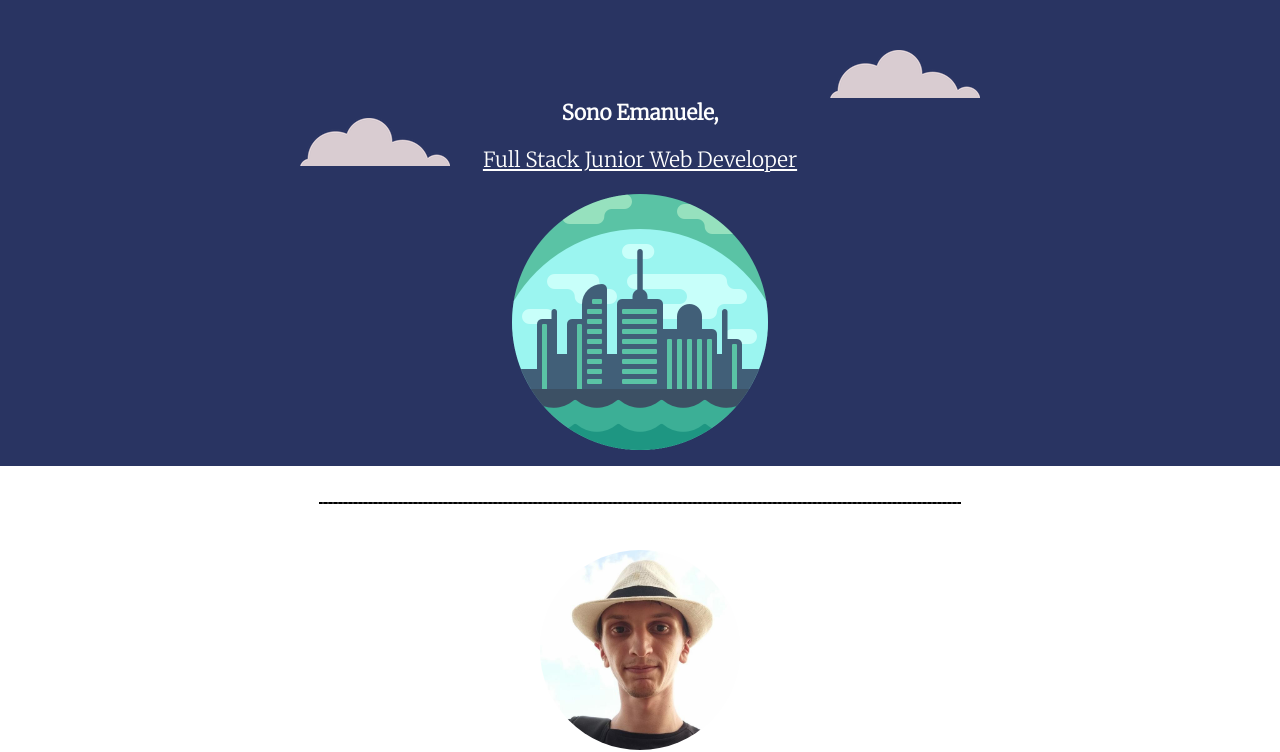
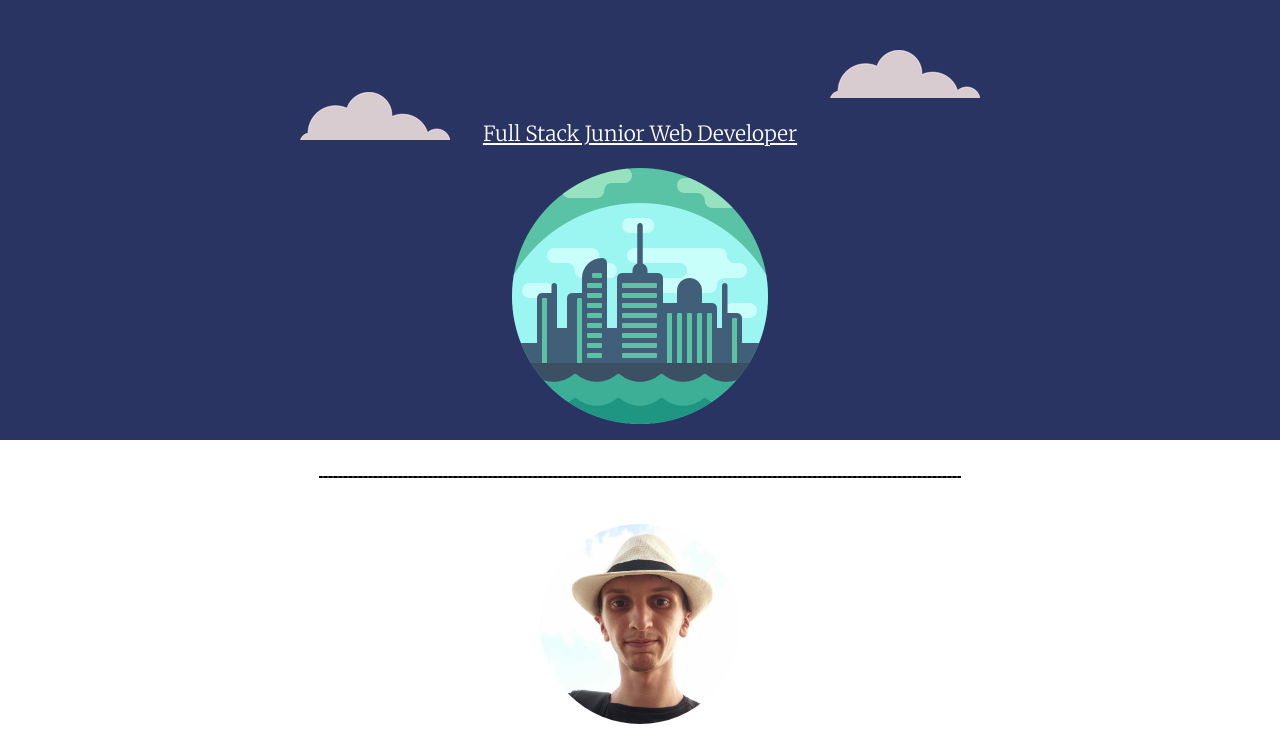
Before and after one commit to EmanueleZii/Template_Personal_Site_Portfolio, a plain HTML site: page index.html in a window 1280 px wide. Shown: the top 752 px of the page. Drawn offline with Linux system fonts and the light colour scheme.

Commit message:
Update index.html

```diff
--- a/index.html
+++ b/index.html
@@ -15,7 +15,7 @@
 
   <div class="top-container">
     <img class="top-cloud" src="img/cloud.png" alt="cloud-img">
-    <h1 class="title">Sono Emanuele,</h1>
+    <h1 class="title"></h1>
     <p><span class="fullstack">Full Stack Junior Web Developer</span></p>
     <img class="bottom-cloud" src="img/cloud.png" alt="cloud-img">
     <img class="city-img" src="img/city.png" alt="city-img">
```
